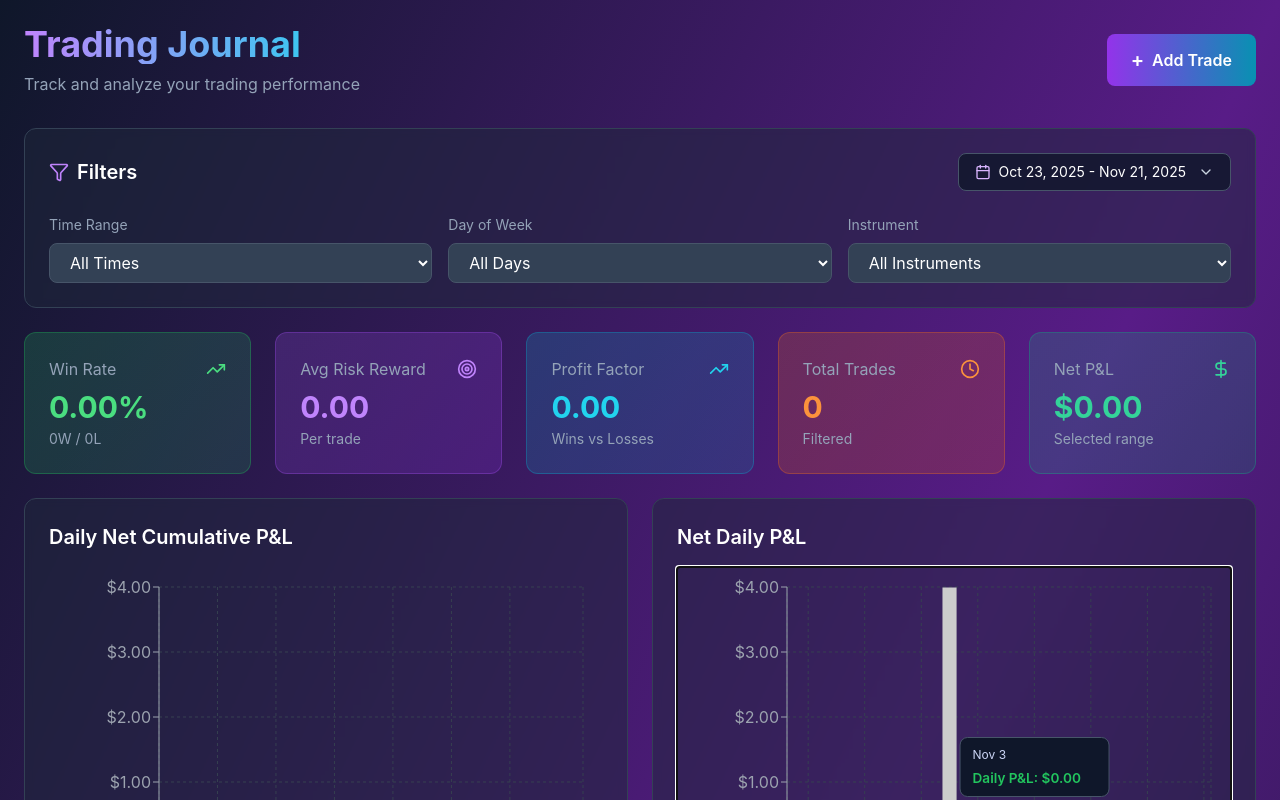
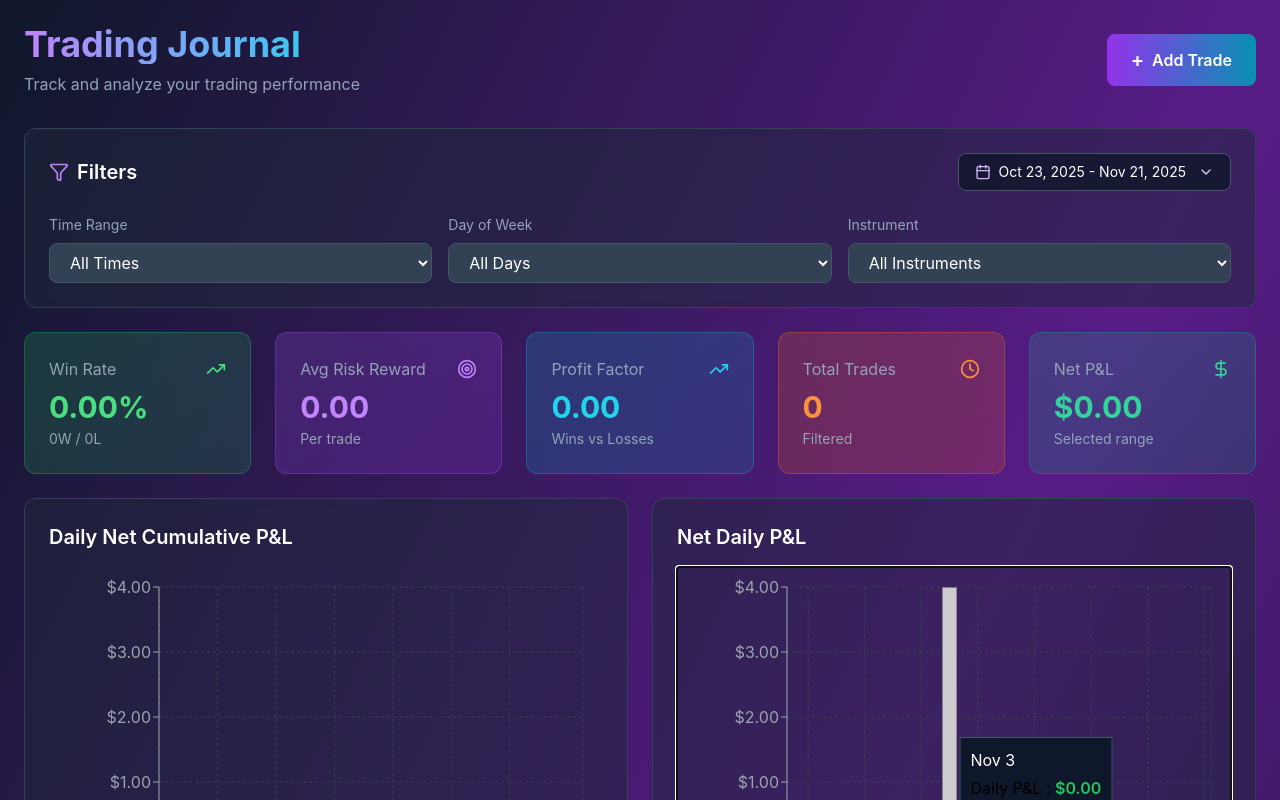
Before and after one commit to Sanchezter88/TradingJournal, a React (Create React App) app: page / in a window 1280 px wide. Both pictures are taken after a click on the element 954 px from the left and 727 px from the top of the page. Shown: the top 800 px of the page. Built offline with nearby package versions, Linux system fonts and the light colour scheme.

Commit message:
Align PnL tooltips with cumulative style

```diff
--- a/src/App.js
+++ b/src/App.js
@@ -38,31 +38,14 @@ const currencyFormatter = new Intl.NumberFormat('en-US', {
 
 const getPnLColor = (value) => (value >= 0 ? '#22c55e' : '#f87171');
 
-const PnLTooltip = ({ active, payload, label, title }) => {
-  if (!active || !payload || payload.length === 0) return null;
-  const entry = payload[0];
-  const value = entry?.value ?? 0;
-  const color = getPnLColor(value);
-  const heading = title || entry?.name || '';
-
-  return (
-    <div
-      style={{
-        backgroundColor: '#0f172a',
-        border: '1px solid #475569',
-        borderRadius: '0.5rem',
-        padding: '0.5rem 0.75rem',
-        minWidth: '150px'
-      }}
-    >
-      {label && (
-        <div style={{ fontSize: '0.75rem', color: '#cbd5f5', marginBottom: '0.25rem' }}>{label}</div>
-      )}
-      <div style={{ fontSize: '0.85rem', fontWeight: 600, color }}>
-        {heading}: {currencyFormatter.format(value)}
-      </div>
-    </div>
-  );
+const createPnLTooltipFormatter = (label) => (value) => {
+  const numeric = Number(value) || 0;
+  return [
+    <span style={{ color: getPnLColor(numeric), fontWeight: 600 }}>
+      {currencyFormatter.format(numeric)}
+    </span>,
+    label
+  ];
 };
 
 const startOfDay = (date) => new Date(date.getFullYear(), date.getMonth(), date.getDate());
@@ -1341,7 +1324,10 @@ function App() {
                 <CartesianGrid strokeDasharray="3 3" stroke="#374151" />
                 <XAxis dataKey="label" stroke="#9ca3af" />
                 <YAxis stroke="#9ca3af" tickFormatter={(value) => currencyFormatter.format(value)} />
-                <Tooltip content={<PnLTooltip title="Daily P&L" />} />
+                <Tooltip
+                  contentStyle={{ backgroundColor: '#0f172a', border: '1px solid #475569' }}
+                  formatter={createPnLTooltipFormatter('Daily P&L')}
+                />
                 <ReferenceLine y={0} stroke="#94a3b8" strokeDasharray="4 4" />
                 <Bar dataKey="pnl" radius={[4, 4, 0, 0]}>
                   {dailyPnLData.map((entry) => (
@@ -1395,7 +1381,10 @@ function App() {
                 <CartesianGrid strokeDasharray="3 3" stroke="#374151" />
                 <XAxis dataKey="range" stroke="#9ca3af" />
                 <YAxis stroke="#9ca3af" tickFormatter={(value) => currencyFormatter.format(value)} />
-                <Tooltip content={<PnLTooltip title="Average P&L" />} />
+                <Tooltip
+                  contentStyle={{ backgroundColor: '#0f172a', border: '1px solid #475569' }}
+                  formatter={createPnLTooltipFormatter('Average P&L')}
+                />
                 <ReferenceLine y={0} stroke="#94a3b8" strokeDasharray="4 4" />
                 <Bar dataKey="avgPnL" fill="#f97316" radius={[8, 8, 0, 0]} />
               </BarChart>
@@ -1409,7 +1398,10 @@ function App() {
                 <CartesianGrid strokeDasharray="3 3" stroke="#374151" />
                 <XAxis dataKey="day" stroke="#9ca3af" />
                 <YAxis stroke="#9ca3af" tickFormatter={(value) => currencyFormatter.format(value)} />
-                <Tooltip content={<PnLTooltip title="Average P&L" />} />
+                <Tooltip
+                  contentStyle={{ backgroundColor: '#0f172a', border: '1px solid #475569' }}
+                  formatter={createPnLTooltipFormatter('Average P&L')}
+                />
                 <ReferenceLine y={0} stroke="#94a3b8" strokeDasharray="4 4" />
                 <Bar dataKey="avgPnL" fill="#34d399" radius={[8, 8, 0, 0]} />
               </BarChart>
```
